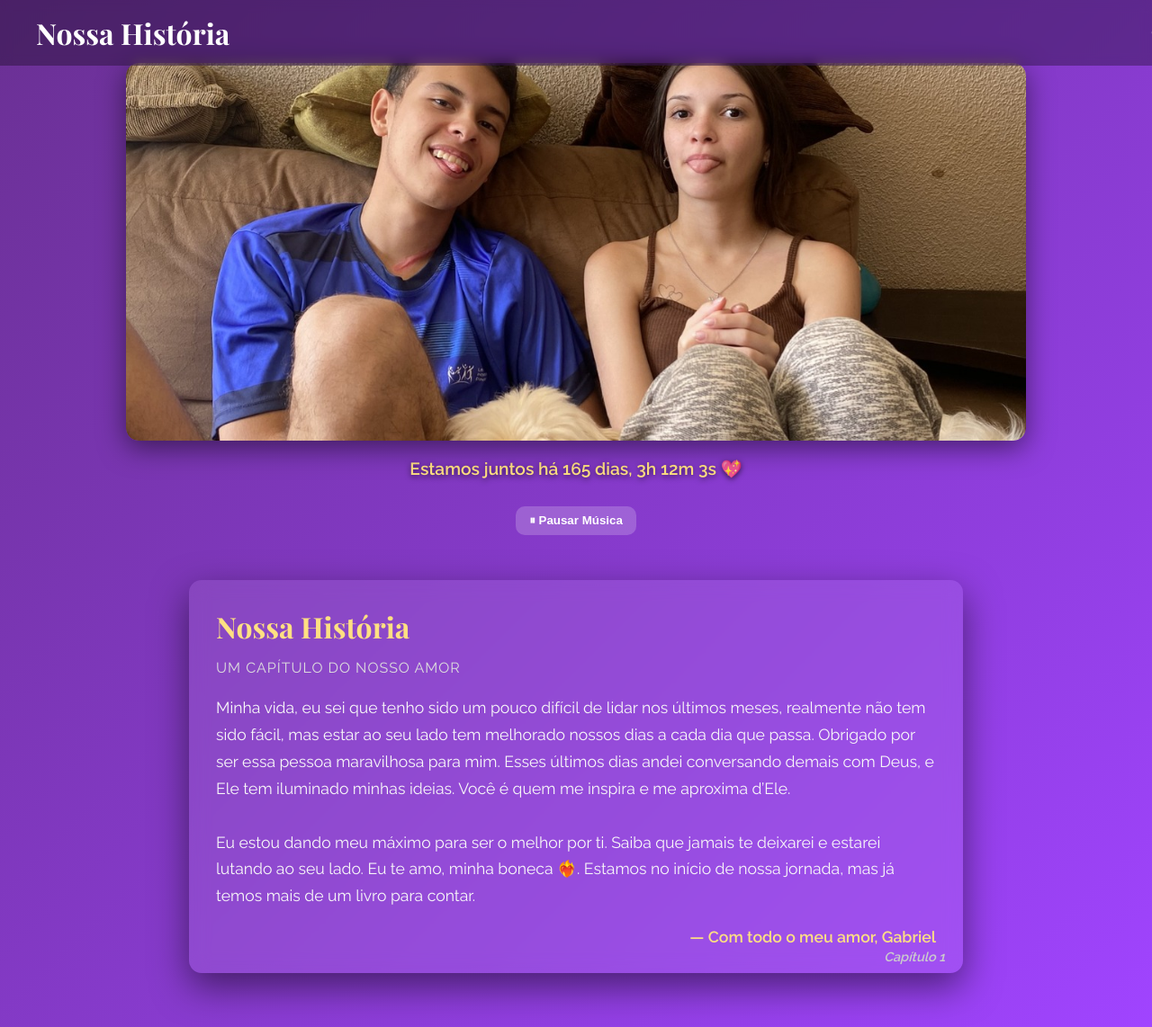
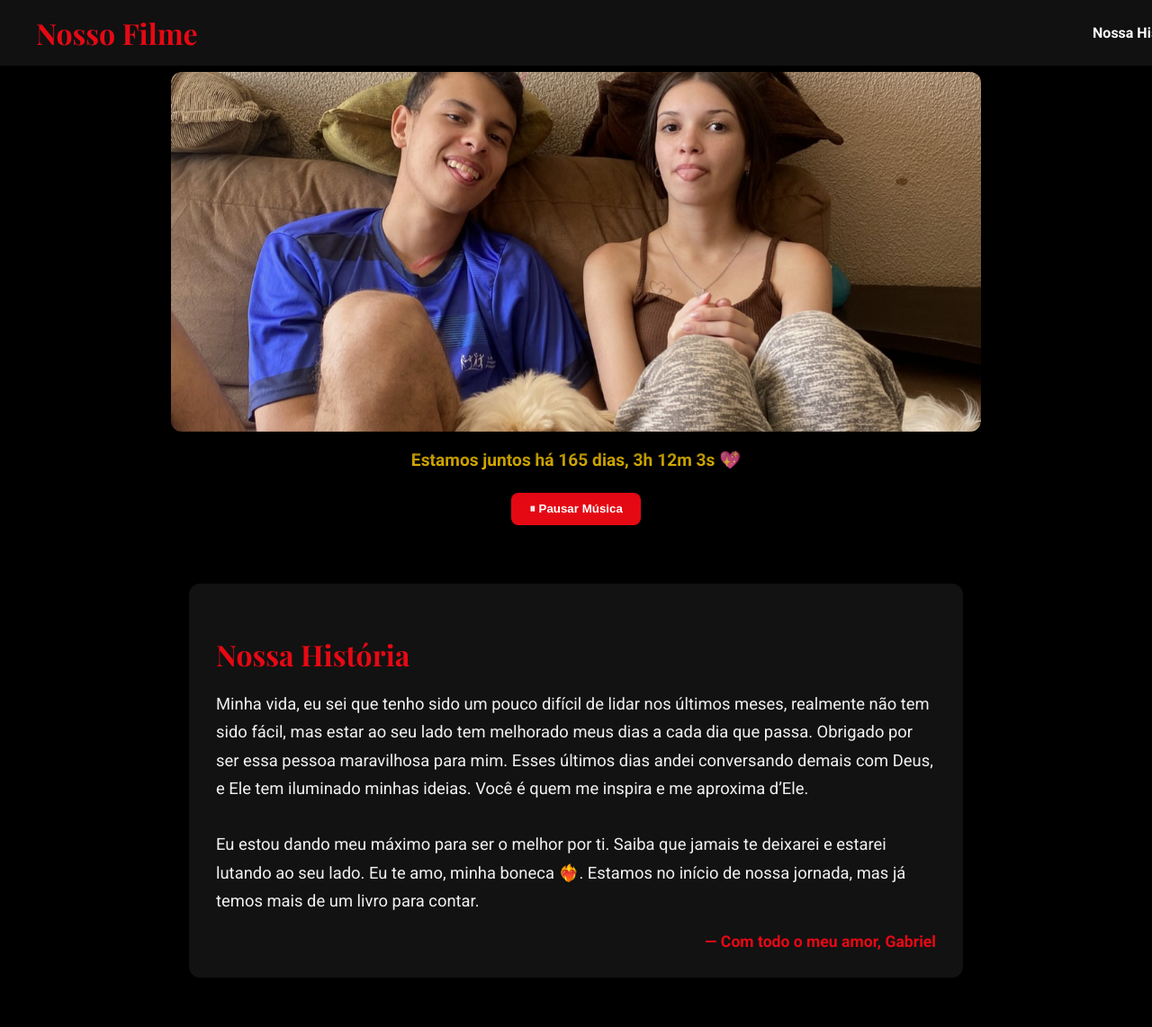
Before and after one commit to ggbiel-08/Eu-te-amo-minha-piccini, a plain HTML site: page index.html in a window 1280 px wide. Shown: the whole page at 90% size. Drawn offline with nearby package versions, Linux system fonts and the light colour scheme.

Commit message:
Update index.html

```diff
--- a/index.html
+++ b/index.html
@@ -3,20 +3,20 @@
 <head>
 <meta charset="utf-8" />
 <meta name="viewport" content="width=device-width,initial-scale=1" />
-<title>Nossa História — Gabriel & Amor</title>
+<title>Nosso Filme — Gabriel & Amor</title>
 
-<link href="https://fonts.googleapis.com/css2?family=Playfair+Display:wght@400;700&family=Raleway:wght@400;600&display=swap" rel="stylesheet">
+<link href="https://fonts.googleapis.com/css2?family=Playfair+Display:wght@400;700&family=Roboto:wght@400;700&display=swap" rel="stylesheet">
 
 <style>
-body{
-  margin:0;
-  font-family: 'Raleway', Arial, sans-serif;
-  background: linear-gradient(135deg, #6a3093, #a044ff);
+body {
+  margin: 0;
+  font-family: 'Roboto', Arial, sans-serif;
+  background: #000;
   color: #fff;
-  display:flex;
-  flex-direction:column;
-  align-items:center;
-  min-height:100vh;
+  display: flex;
+  flex-direction: column;
+  align-items: center;
+  min-height: 100vh;
 }
 
 /* Menu topo */
@@ -26,15 +26,14 @@ header {
   display: flex;
   justify-content: space-between;
   align-items: center;
-  background: rgba(0,0,0,0.3);
+  background: #111;
   position: fixed;
   top: 0;
   left: 0;
   z-index: 1000;
-  backdrop-filter: blur(6px);
 }
 header h1 {
-  color: #fff;
+  color: #e50914;
   font-family: 'Playfair Display', serif;
   margin: 0;
 }
@@ -45,173 +44,138 @@ header nav a {
   font-weight: bold;
 }
 header nav a:hover {
-  color: #ffe082;
+  color: #e50914;
 }
 
 /* Carrossel */
-.carousel-container {
-  margin-top: 70px;
-  width: 90%;
-  max-width: 1000px;
-  height: 420px;
+.carousel {
+  margin-top: 80px;
+  width: 100%;
+  max-width: 900px;
+  height: 400px;
   position: relative;
   overflow: hidden;
-  border-radius: 14px;
-  box-shadow: 0 8px 30px rgba(0,0,0,0.5);
+  border-radius: 12px;
+  box-shadow: 0 20px 50px rgba(0,0,0,0.7);
 }
-.carousel-slide {
-  position: absolute;
-  width: 100%;
-  height: 100%;
-  opacity: 0;
-  transition: all 1s ease;
-}
-.carousel-slide img {
+.carousel img {
   width: 100%;
   height: 100%;
   object-fit: cover;
-  border-radius: 14px;
+  display: none;
 }
-.carousel-slide.active {
-  opacity: 1;
-  z-index: 1;
+.carousel img.active {
+  display: block;
+  animation: fade 1.5s;
+}
+@keyframes fade {
+  from { opacity: 0.4; }
+  to { opacity: 1; }
 }
 
-/* Carta romântica */
-.card {
-  background: rgba(255,255,255,0.08);
-  border-radius: 14px;
+/* Seção história */
+.section {
+  background: rgba(20,20,20,0.95);
+  border-radius: 12px;
   padding: 30px;
   max-width: 800px;
-  margin: 40px 20px 60px;
-  position: relative;
-  box-shadow: 0 15px 40px rgba(0,0,0,0.5);
+  margin: 40px 20px;
+  box-shadow: 0 20px 50px rgba(0,0,0,0.7);
   text-align: left;
-  backdrop-filter: blur(10px);
 }
-.card-title {
+.section h2 {
   font-size: 2rem;
-  font-weight: 700;
+  color: #e50914;
   font-family: 'Playfair Display', serif;
-  color: #ffe082;
   margin-bottom: 15px;
 }
-.card-subtitle {
-  font-size: 1rem;
-  letter-spacing: 1px;
-  text-transform: uppercase;
-  color: #ddd;
-  margin-bottom: 20px;
-}
-.card-text {
-  font-size: 1.1rem;
+.section p {
+  font-size: 1.15rem;
   line-height: 1.7;
-  color: #f8f8f8;
+  color: #f1f1f1;
 }
 .signature {
   text-align: right;
   margin-top: 20px;
   font-weight: bold;
   font-size: 1.1rem;
-  color: #ffe082;
-}
-.capitulo {
-  position: absolute;
-  bottom: 10px;
-  right: 20px;
-  font-size: 0.9rem;
-  font-weight: bold;
-  color: #ccc;
-  font-style: italic;
+  color: #e50914;
 }
 
 /* Contador */
 #contador {
-  margin: 20px 0;
   font-size: 1.2rem;
+  margin-top: 20px;
   font-weight: bold;
-  color: #ffe082;
-  text-shadow: 0 2px 6px rgba(0,0,0,0.6);
+  color: #ffcc00;
+  text-align: center;
 }
 
-/* Botão play/pause */
-.audio-control {
-  margin: 10px 0;
-  display: flex;
-  gap: 10px;
+/* Botões de música */
+.music-controls {
+  margin: 20px;
 }
-.btn-audio {
-  background: rgba(255,255,255,0.2);
+.music-controls button {
+  background: #e50914;
+  border: none;
+  padding: 10px 20px;
+  margin: 5px;
+  border-radius: 8px;
   color: #fff;
-  border: none;
-  padding: 8px 15px;
-  border-radius: 10px;
+  font-weight: bold;
   cursor: pointer;
-  font-weight: bold;
 }
-.btn-audio:hover {
-  background: rgba(255,255,255,0.35);
+.music-controls button:hover {
+  background: #b20710;
 }
 </style>
 </head>
 <body>
 
 <header>
-  <h1>Nossa História</h1>
+  <h1>Nosso Filme</h1>
   <nav>
-    <a href="#nossa-historia">Carta</a>
+    <a href="#nossa-historia">Nossa História</a>
   </nav>
 </header>
 
 <!-- Carrossel -->
-<div class="carousel-container">
-  <div class="carousel-slide active"><img src="foto1.jpg" alt="Foto 1"></div>
-  <div class="carousel-slide"><img src="foto2.jpg" alt="Foto 2"></div>
-  <div class="carousel-slide"><img src="foto3.jpg" alt="Foto 3"></div>
-  <div class="carousel-slide"><img src="foto4.jpg" alt="Foto 4"></div>
-  <div class="carousel-slide"><img src="foto5.jpg" alt="Foto 5"></div>
-  <div class="carousel-slide"><img src="foto6.jpg" alt="Foto 6"></div>
-  <div class="carousel-slide"><img src="foto7.jpg" alt="Foto 7"></div>
-  <div class="carousel-slide"><img src="foto8.jpg" alt="Foto 8"></div>
-  <div class="carousel-slide"><img src="foto9.jpg" alt="Foto 9"></div>
-  <div class="carousel-slide"><img src="foto10.jpg" alt="Foto 10"></div>
+<div class="carousel">
+  <img src="foto1.jpg" class="active" alt="Foto 1">
+  <img src="foto2.jpg" alt="Foto 2">
+  <img src="foto3.jpg" alt="Foto 3">
+  <img src="foto4.jpg" alt="Foto 4">
 </div>
 
 <!-- Contador -->
 <div id="contador"></div>
 
-<!-- Controle de música -->
-<div class="audio-control">
-  <button id="btnPlay" class="btn-audio">▶ Tocar Música</button>
-  <button id="btnPause" class="btn-audio" style="display:none">⏸ Pausar Música</button>
+<!-- Música -->
+<div class="music-controls">
+  <audio id="bgAudio" src="musica.mp3" loop></audio>
+  <button id="btnPlay">▶ Tocar Música</button>
+  <button id="btnPause" style="display:none;">⏸ Pausar Música</button>
 </div>
 
-<!-- Carta -->
-<div id="nossa-historia" class="card">
-  <div class="card-title">Nossa História</div>
-  <div class="card-subtitle">Um capítulo do nosso amor</div>
-  <div class="card-text">
+<!-- História -->
+<div id="nossa-historia" class="section">
+  <h2>Nossa História</h2>
+  <p>
     Minha vida, eu sei que tenho sido um pouco difícil de lidar nos últimos meses, realmente não tem sido fácil,
-    mas estar ao seu lado tem melhorado nossos dias a cada dia que passa. Obrigado por ser essa pessoa maravilhosa
+    mas estar ao seu lado tem melhorado meus dias a cada dia que passa. Obrigado por ser essa pessoa maravilhosa
     para mim. Esses últimos dias andei conversando demais com Deus, e Ele tem iluminado minhas ideias.
     Você é quem me inspira e me aproxima d’Ele.
     <br><br>
     Eu estou dando meu máximo para ser o melhor por ti. Saiba que jamais te deixarei e estarei lutando ao seu lado.
     Eu te amo, minha boneca ❤️‍🔥. Estamos no início de nossa jornada, mas já temos mais de um livro para contar.
-  </div>
+  </p>
   <div class="signature">— Com todo o meu amor, Gabriel</div>
-  <div class="capitulo">Capítulo 1</div>
 </div>
-
-<!-- Música de fundo -->
-<audio id="bgAudio" loop>
-  <source src="musica.mp3" type="audio/mpeg">
-</audio>
 
 <script>
 // Carrossel automático
 let current = 0;
-const slides = document.querySelectorAll('.carousel-slide');
+const slides = document.querySelectorAll('.carousel img');
 setInterval(() => {
   slides[current].classList.remove('active');
   current = (current + 1) % slides.length;
@@ -234,32 +198,23 @@ function atualizarContador() {
 }
 setInterval(atualizarContador, 1000);
 
-// Controle de música com autoplay
+// Música autoplay
 const audio = document.getElementById('bgAudio');
+window.addEventListener('load', () => {
+  audio.play(); // força autoplay
+  document.getElementById('btnPlay').style.display = 'none';
+  document.getElementById('btnPause').style.display = 'inline-block';
+});
+
+// Botões de controle
 const btnPlay = document.getElementById('btnPlay');
 const btnPause = document.getElementById('btnPause');
 
-// Tenta tocar automaticamente
-window.addEventListener('load', async () => {
-  try {
-    await audio.play();
-    btnPlay.style.display = 'none';
-    btnPause.style.display = 'inline-block';
-  } catch(e) {
-    btnPlay.style.display = 'inline-block';
-    btnPause.style.display = 'none';
-  }
+btnPlay.addEventListener('click', () => {
+  audio.play();
+  btnPlay.style.display = 'none';
+  btnPause.style.display = 'inline-block';
 });
-
-// Botões de controle
-btnPlay.addEventListener('click', async () => {
-  try {
-    await audio.play();
-    btnPlay.style.display = 'none';
-    btnPause.style.display = 'inline-block';
-  } catch(e){ alert('Erro ao tocar a música.'); }
-});
-
 btnPause.addEventListener('click', () => {
   audio.pause();
   btnPause.style.display = 'none';
```
